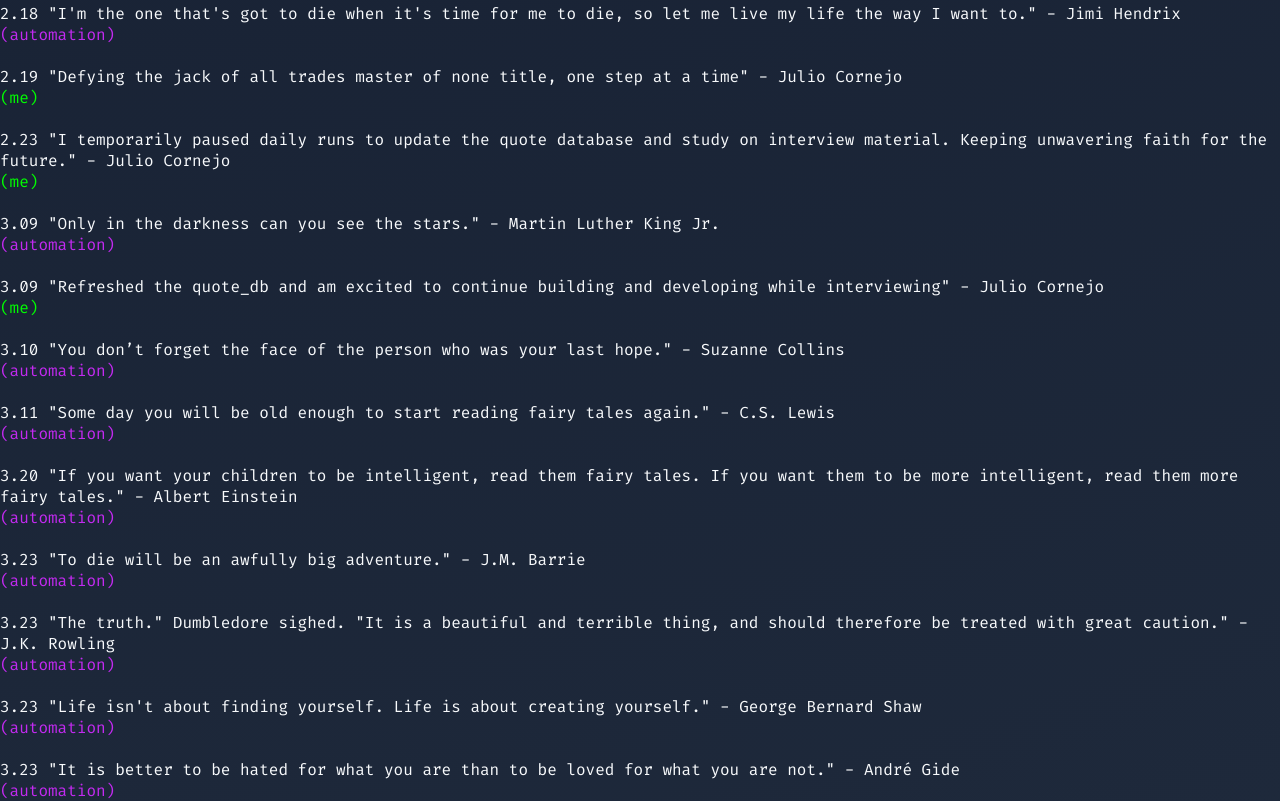
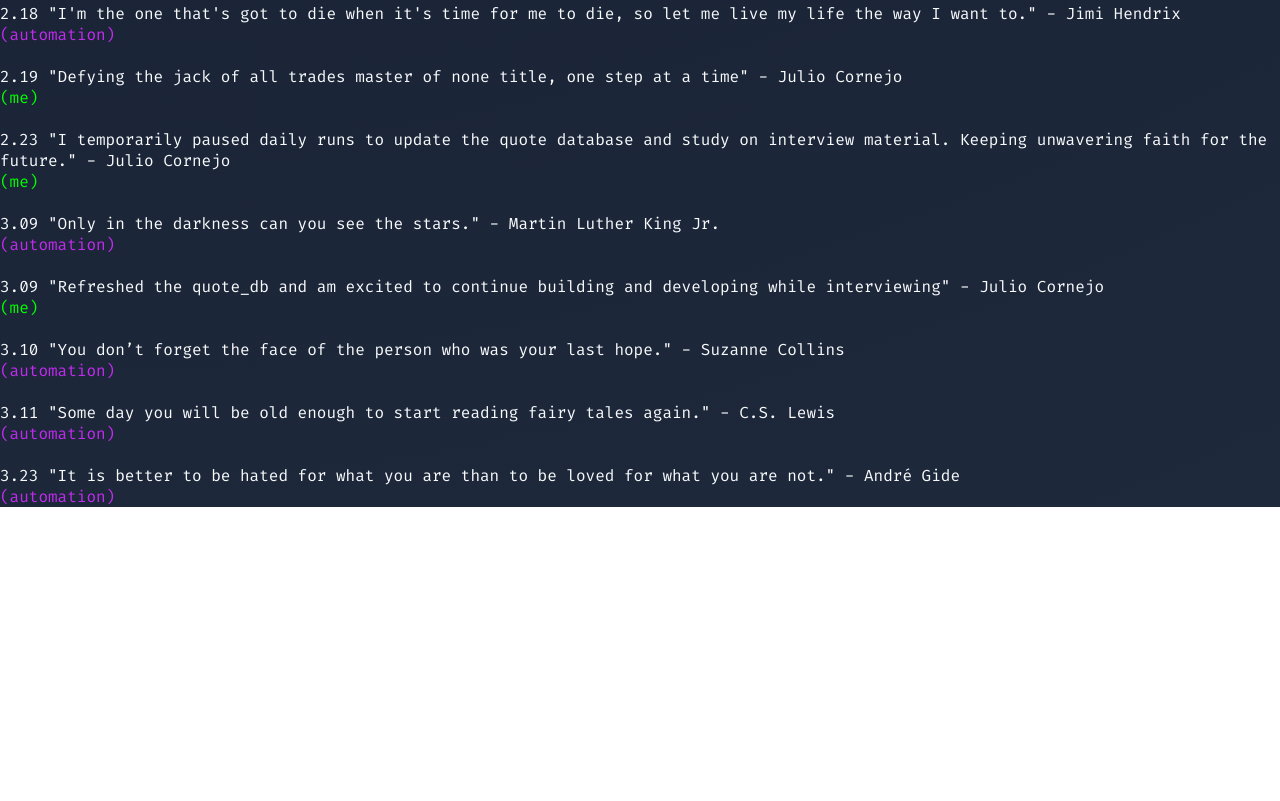
Before and after one commit to jcorne23/jcorn_dev, a plain HTML site: page quote.html in a window 1280 px wide. Shown: the part 2361-3162 px from the top of the page. After the commit the page ends 2868 px from the top, so only its background shows below. Drawn offline with Linux system fonts and the light colour scheme.

Commit message:
daily quotes again

```diff
--- a/quote.html
+++ b/quote.html
@@ -213,26 +213,6 @@
 
 <br>
 <p>
-3.20 "If you want your children to be intelligent, read them fairy tales. If you want them to be more intelligent, read them more fairy tales." - Albert Einstein <p class = "quote-highlight1"> (automation)
-</p>
-
-<br>
-<p>
-3.23 "To die will be an awfully big adventure." - J.M. Barrie <p class = "quote-highlight1"> (automation)
-</p>
-
-<br>
-<p>
-3.23 "The truth." Dumbledore sighed. "It is a beautiful and terrible thing, and should therefore be treated with great caution." - J.K. Rowling <p class = "quote-highlight1"> (automation)
-</p>
-
-<br>
-<p>
-3.23 "Life isn't about finding yourself. Life is about creating yourself." - George Bernard Shaw <p class = "quote-highlight1"> (automation)
-</p>
-
-<br>
-<p>
 3.23 "It is better to be hated for what you are than to be loved for what you are not." - André Gide <p class = "quote-highlight1"> (automation)
 </p>
 </body>
```
